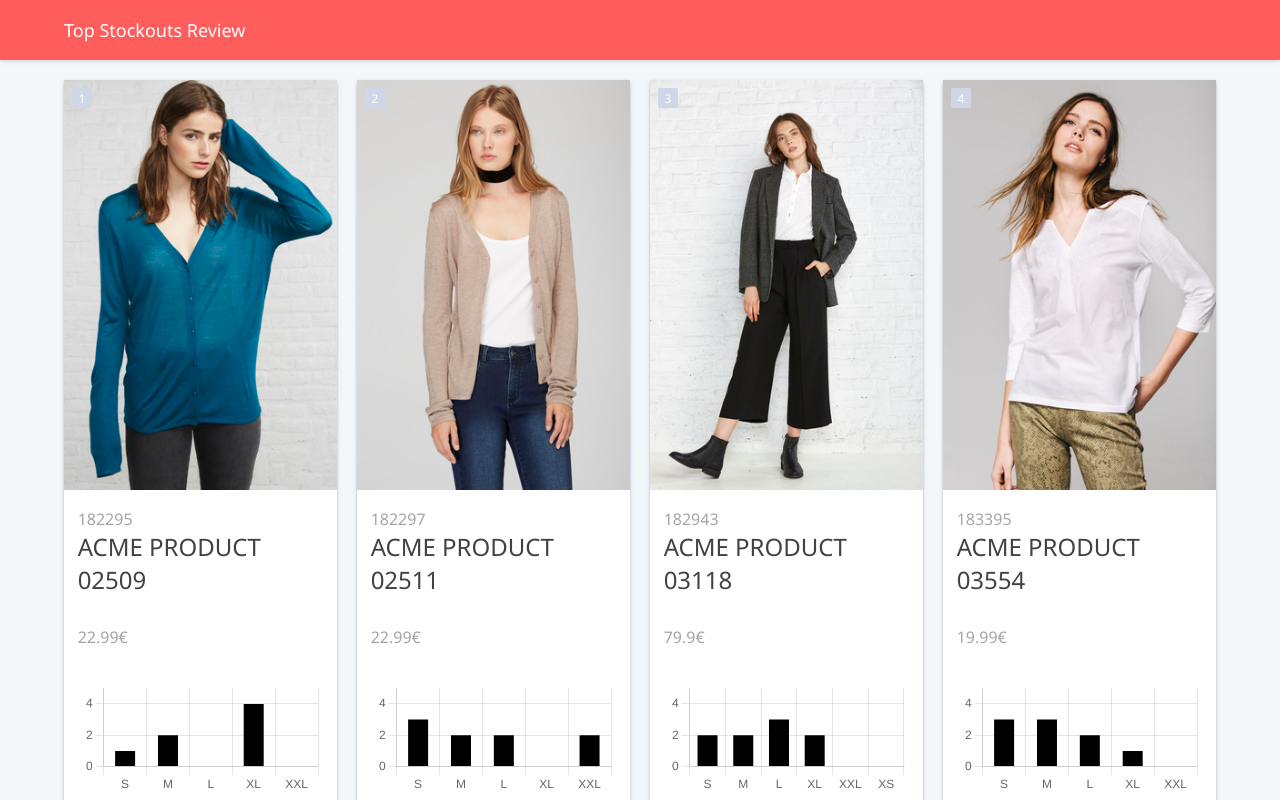
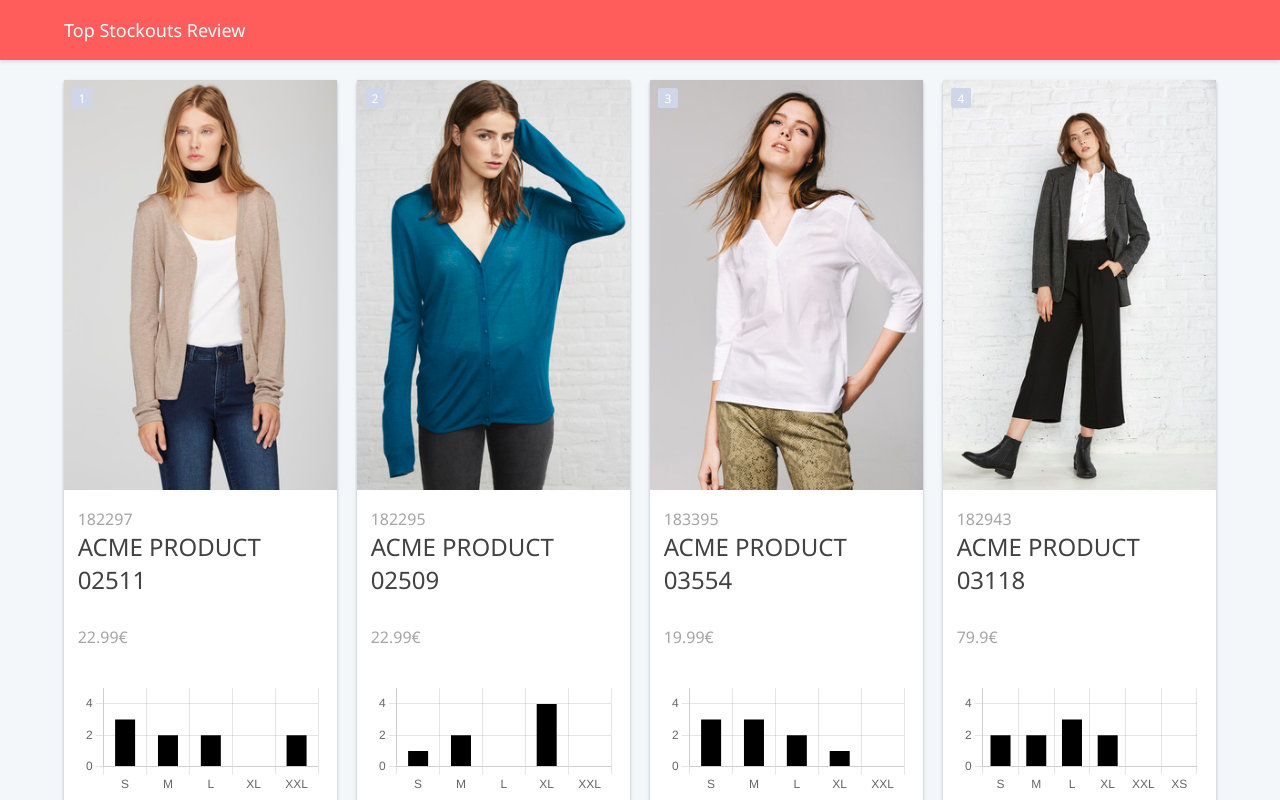
Before and after one commit to tanferest/nextail_frontend_exercise, a React (Create React App) app: page / in a window 1280 px wide. Shown: the top 800 px of the page. Built offline with nearby package versions, Linux system fonts and the light colour scheme.

Commit message:
sort products by sales ranking position

```diff
--- a/src/components/ProductList.js
+++ b/src/components/ProductList.js
@@ -10,7 +10,9 @@ function ProductList(props) {
     props.confirm(ev.target.value);
   }
 
-  const product = props.products.map((item, index) => {
+  const product = props.products
+  .sort((a,b) => a.sales_ranking > b.sales_ranking ? 1 : -1)
+  .map((item, index) => {
     return (
       <li className="list__item" id={item.code} key={item.code}>
         <button className="btn" onClick={handleClick}>
```
